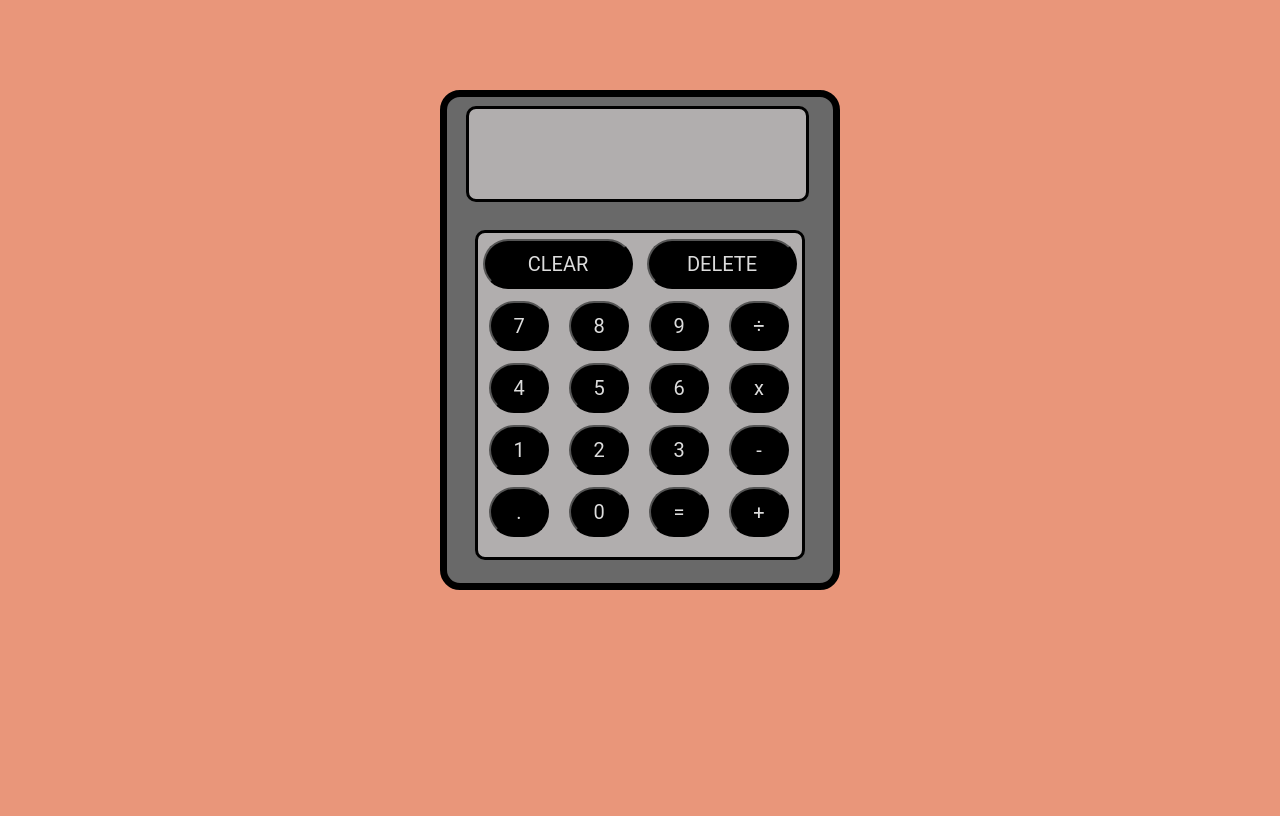
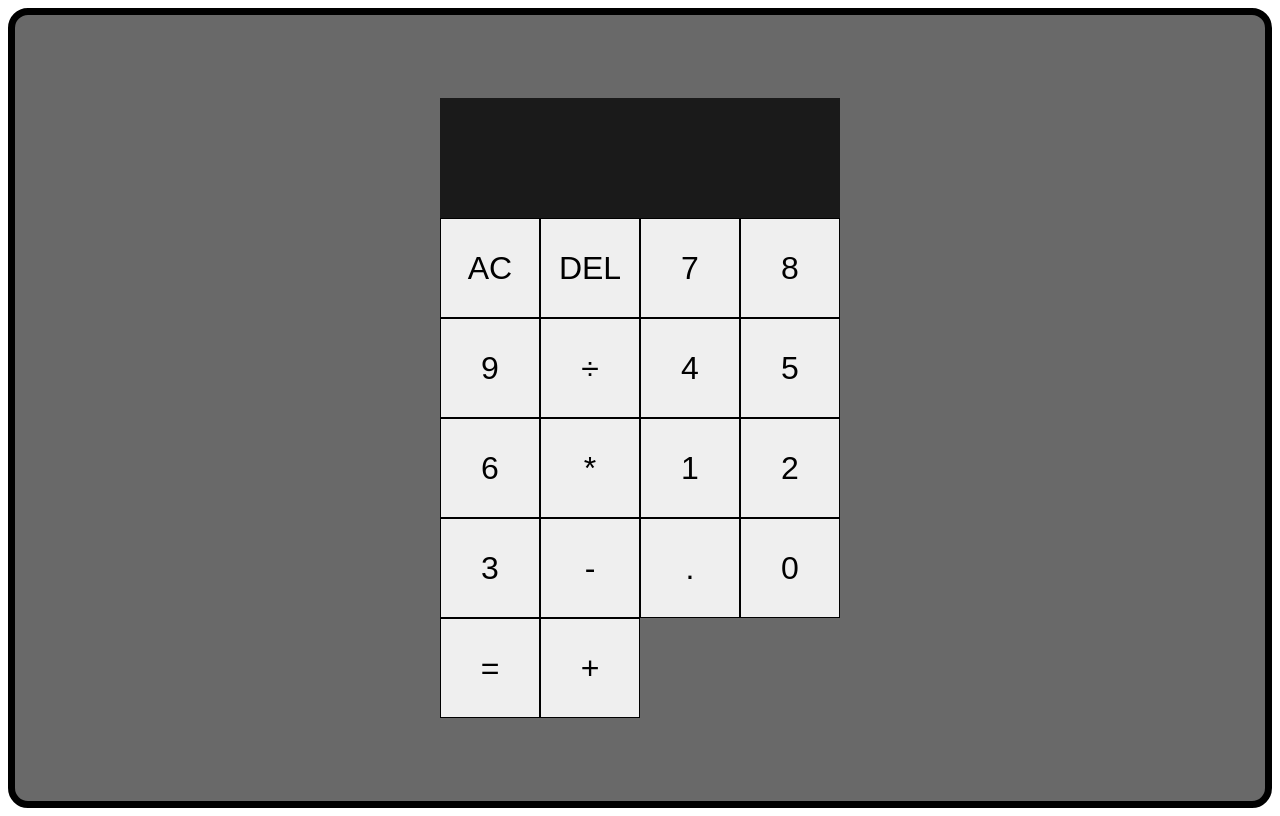
Before and after one commit to Rlee-94/calculator, a plain HTML site: page index.html in a window 1280 px wide. Drawn offline with Linux system fonts and the light colour scheme.

Commit message:
Complete redesign using CSS GRID -Removed container for calculator and used calculator as the container for the grid. -Removed numbers container and used calculator as container for numbers. -Restyled and centered buttons and screen.

```diff
--- a/index.html
+++ b/index.html
@@ -8,42 +8,31 @@
     <link rel="stylesheet" href="style.css">
 </head>
 <body>
+    <div class="calculator">
+        <div class="screen">
+            <div data-before class="display-before" id="before"></div>
+            <div data-after class="display-after" id=after></div>
+        </div>
+       <button data-clear class="clear btn">AC</button>
+       <button data-delete class="delete btn">DEL</button>
+       <button data-number class="number btn">7</button>
+       <button data-number class="number btn">8</button>
+       <button data-number class="number btn">9</button>
+       <button data-operation class="number btn">÷</button>
 
-    <div class="container">
-        <div class="calculator">
-            <div class="screen">
-                <div class="display-before" id="before"></div>
-                <div class="display-after" id=after></div>
-            </div>
+       <button data-number class="number btn">4</button>
+       <button data-number class="number btn">5</button>
+       <button data-number class="number btn">6</button>
+       <button data-operation class="number btn">*</button>
 
-            <div class="numbers-container">
-               <button class="clear btn">CLEAR</button>
-               <button class="delete btn">DELETE</button>
-
-               <button class="number btn">7</button>
-               <button class="number btn">8</button>
-               <button class="number btn">9</button>
-               <button class="number btn">÷</button>
-
-
-               <button class="number btn">4</button>
-               <button class="number btn">5</button>
-               <button class="number btn">6</button>
-               <button class="number btn">x</button>
-
-
-               <button class="number btn">1</button>
-               <button class="number btn">2</button>
-               <button class="number btn">3</button>
-               <button class="number btn">-</button>
-
-
-               <button class="number btn">.</button>
-               <button class="number btn">0</button>
-               <button class="number btn">=</button>
-               <button class="number btn">+</button>
-            </div>
-        </div>
+       <button data-number class="number btn">1</button>
+       <button data-number class="number btn">2</button>
+       <button data-number class="number btn">3</button>
+       <button data-operation class="number btn">-</button>
+       <button data-number class="number btn">.</button>
+       <button data-number class="number btn">0</button>
+       <button data-equals class="number btn">=</button>
+       <button data-number class="number btn">+</button>
     </div>
 <script src="script.js"></script>
 </body>
--- a/script.js
+++ b/script.js
@@ -1,3 +1,6 @@
+let currentNum = "";
+let previousNum = "";
+let operator = "";
 
 //basic equation functions
 function addition(num1, num2) {
@@ -34,13 +37,17 @@ function operate(operator, num1, num2) {
     }
 }
 
-
+// On button click
 function buttonPress() {
     const button = document.getElementsByClassName('btn');
     for (let i = 0; i < button.length; i++) {
-        button[i].addEventListener('click', test);
+        button[i].addEventListener('click', displayNumbers);
     }
 }
 
+function updateDisplay() {
+    const display = document.querySelector('.screen')
+
+}
 
 buttonPress()
--- a/style.css
+++ b/style.css
@@ -1,80 +1,51 @@
 * {
     box-sizing: border-box;
-    background-color: darksalmon
-}
-
-
-
-.header {
-    text-align: center;
-    font-size: 40px;
-    font-family: fantasy;
-}
-
-.container {
-    margin-top: 90px;
-    display: flex;
-    justify-content: center;
-    align-items: center;
 }
 
 
 .calculator {
+    display: grid;
+    justify-content: center;
+    align-content: center;
+    min-height: 100vh;
+    grid-template-columns: repeat(4, 100px);
+    grid-template-rows: minmax(120px, auto) repeat(5, 100px);
     border: 7px solid black;
     border-radius: 20px;
-    display: flex;
-    flex-wrap: wrap;
-    width: 400px;
-    height: 500px;
     background-color: dimgray;
 }
 
-.screen {
-    background-color: rgb(177, 174, 174);
-    height: 6rem;
-    width: 343px;
-    border: 3px solid black;
-    border-radius: 10px;
-    margin-top: 9px;
-    margin-left: 19px;
+.calculator>button {
+    cursor: pointer;
+    font-size: 2rem;
+    border: 1px solid rgb(0, 0, 0);
+    outline: none;
 }
 
-.numbers-container {
-    border: 3px solid rgb(0, 0, 0);
-    border-radius: 10px;
-    height: 300px;
-    height: 330px;
-    width: 330px;
-    margin-left: 28px;
-    margin-top: 20px;
-    margin-bottom: 15px;
-    background-color: rgb(177, 174, 174);
+.calculator>button:hover {
+    transform: scale(1.1);
+
 }
 
-button,
-.number {
-    cursor: pointer;
-    height: 50px;
-    width: 60px;
-    margin: 6px 5px;
-    background-color: black;
-    color: rgba(255, 255, 255, 0.861);
-    border-radius: 50px;
-    padding: 5px 5px;
-    font-family: 'Roboto', sans-serif;
+.screen {
+    grid-column: 1 / -1;
+    background-color: rgba(0, 0, 0, .75);
+    display: flex;
+    align-items: flex-end;
+    justify-content: space-around;
+    flex-direction: column;
+    padding: 10px;
+    color: white;
+    word-wrap: break-word;
+    word-break: break-all;
 }
 
-button:hover {
-    transform: scale(1.05);
+.screen .display-before {
+    color: rgb(14, 179, 52);
+    font-size: 1.5rem;
 }
 
-.number {
-    margin-left: 11px;
-    font-size: 20px;
+.screen .display-after {
+    color: rgb(255, 255, 255);
+    font-size: 2.5rem;
 }
-
-.clear,
-.delete {
-    width: 150px;
-    font-size: 20px;
-}
```
